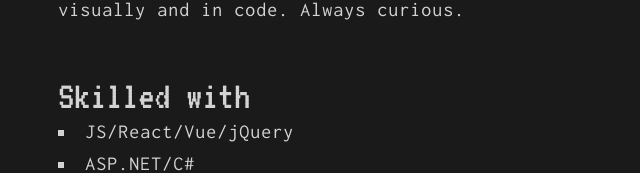
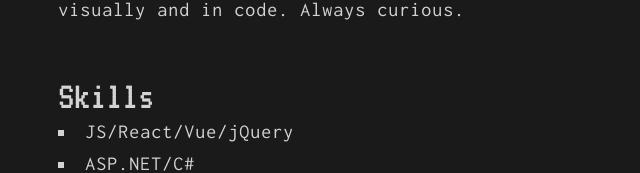
Before and after one commit to NolanPic/picini.io, a React (Create React App) app: page / in a window 1280 px wide. Shown: the part 463-636 px from the top of the page, without its empty margins (313-953 px from the left). Built offline with nearby package versions, Linux system fonts and the light colour scheme.

Commit message:
Change 'Skilled with' -> 'Skills'

```diff
--- a/src/pages/Home.js
+++ b/src/pages/Home.js
@@ -13,7 +13,7 @@
           </p>
         </div>
         <div>
-          <h2>Skilled with</h2>
+          <h2>Skills</h2>
           <ul>
             <li>JS/React/Vue/jQuery</li>
             <li>ASP.NET/C#</li>
```
